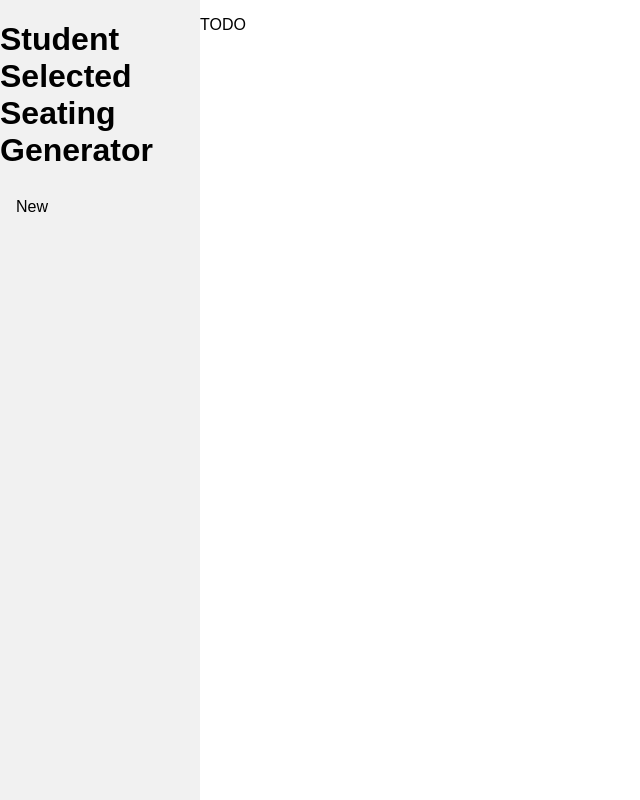
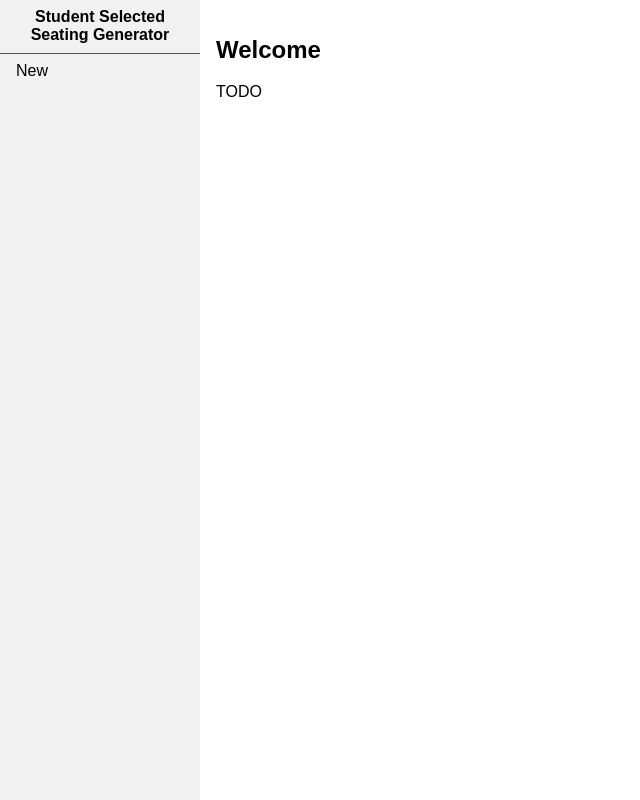
Before and after one commit to carsonreinke/student-selected-seating-generator, a Vue app: page /#/ in a window 1280 px wide. Shown: the whole page, without its empty margins (0-640 px from the left). Built offline with nearby package versions, Linux system fonts and the light colour scheme.

Commit message:
Trying to style things Add TODO list Building latest

```diff
--- a/public/index.html
+++ b/public/index.html
@@ -5,13 +5,12 @@
     <meta http-equiv="X-UA-Compatible" content="IE=edge">
     <meta name="viewport" content="width=device-width,initial-scale=1.0">
     <link rel="icon" href="<%= BASE_URL %>favicon.ico">
-    <title>student-selected-seating-generator</title>
+    <title>Student Selected Seating Generator</title>
   </head>
   <body>
     <noscript>
-      <strong>We're sorry but student-selected-seating-generator doesn't work properly without JavaScript enabled. Please enable it to continue.</strong>
+      <strong>We're sorry you need JavaScript enabled for this site.</strong>
     </noscript>
     <div id="app"></div>
-    <!-- built files will be auto injected -->
   </body>
 </html>
--- a/src/App.vue
+++ b/src/App.vue
@@ -5,7 +5,12 @@
 </template>
 
 <style>
-html, body {
+html {
+  font-family: "Capriola", sans-serif !important;
+}
+
+html,
+body {
   margin: 0;
   padding: 0;
 }
@@ -40,6 +45,7 @@ nav ul li.pure-menu-item.pure-menu-link:hover {
 
 main {
   margin-left: 200px;
+  padding: 1em;
 }
 
 /*nav {
--- a/src/components/BaseHeader.vue
+++ b/src/components/BaseHeader.vue
@@ -3,3 +3,17 @@
     <h1>Student Selected Seating Generator</h1>
   </header>
 </template>
+
+<style scoped>
+  h1 {
+    font-size: 1em;
+    font-weight: bold;
+    margin: 0;
+    padding: 0.5em 1em;
+    text-align: center;
+  }
+
+  header {
+    border-bottom: 1px #555555 solid;
+  }
+</style>
--- a/src/components/Desk.vue
+++ b/src/components/Desk.vue
@@ -1,7 +1,7 @@
 <template>
   <div
     class="desk"
-    :draggable="editable"
+    :draggable="isEditable"
     :style="{ left: desk.position.x + 'px', top: desk.position.y + 'px' }"
     @dragstart="onDragStart"
     @touchstart="onDragStart"
@@ -22,6 +22,11 @@ export default {
   props: {
     desk: Object,
     editable: Boolean,
+  },
+  computed: {
+    isEditable() {
+      return this.editable;
+    }
   },
   data: () => {
     return {
@@ -92,4 +97,8 @@ export default {
 .desk > button {
   pointer-events: auto;
 }
+
+.desk[draggable="true"] {
+  cursor: move;
+}
 </style>
--- a/src/views/DeskEditor.vue
+++ b/src/views/DeskEditor.vue
@@ -3,9 +3,10 @@
     <nav class="pure-menu">
       <BaseHeader />
       <ul class="pure-menu-list">
+        <li class="pure-menu-item pure-menu-link" @click="next">Next</li>
         <li class="pure-menu-item pure-menu-link" @click="addDesk">Add Desk</li>
         <li class="pure-menu-item pure-menu-link" @click="arrange">Arrange</li>
-        <li class="pure-menu-item pure-menu-link" @click="next">Next</li>
+
         <li class="pure-menu-item pure-menu-link" @click="startOver">Start Over</li>
       </ul>
     </nav>
--- a/src/views/StudentEditor.vue
+++ b/src/views/StudentEditor.vue
@@ -3,8 +3,8 @@
     <nav class="pure-menu">
       <BaseHeader />
       <ul class="pure-menu-list">
+        <li class="pure-menu-item pure-menu-link" @click="next">Next</li>
         <li class="pure-menu-item pure-menu-link" @click="previous">Previous</li>
-        <li class="pure-menu-item pure-menu-link" @click="next">Next</li>
       </ul>
     </nav>
     <main>
--- a/src/views/VersionSelector.vue
+++ b/src/views/VersionSelector.vue
@@ -13,6 +13,7 @@
       </ul>
     </nav>
     <main>
+      <h2>Welcome</h2>
       <p>TODO</p>
     </main>
   </div>
```
Also changed, not shown: src/assets/logo.png (deleted), 16 other files (tests, documents, lock files or other folders).
